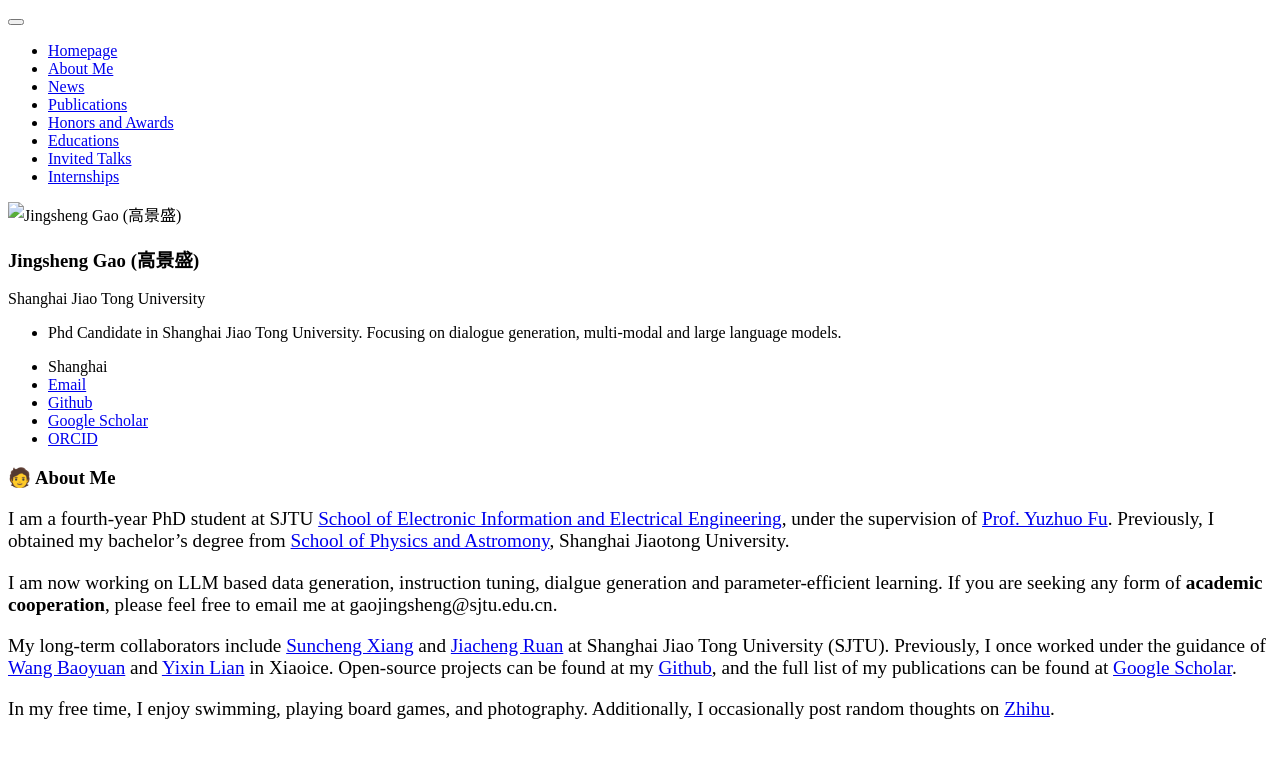
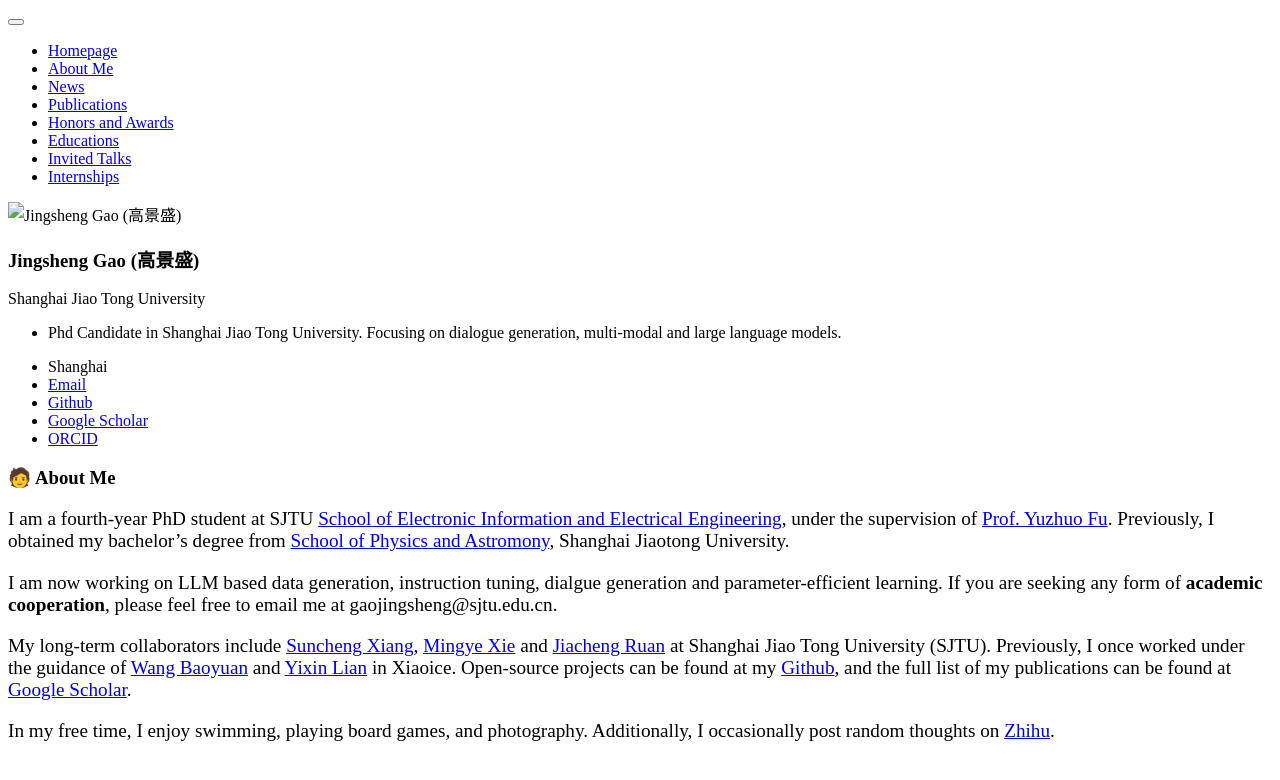
Before and after one commit to jerrynchen/jerrynchen.github.io, a Jekyll site: the page built from _pages/includes/intro.md, in a window 1280 px wide. Shown: the top 780 px of the page. Built offline with Jekyll 4.4.1, drawn with Linux system fonts in a browser that asks for light colours; our own code applies the rules of GitHub Pages for plain Markdown files.

Commit message:
upload all

```diff
--- a/_pages/includes/intro.md
+++ b/_pages/includes/intro.md
@@ -6,7 +6,7 @@ I am a fourth-year PhD student at SJTU [School of Electronic Information and Ele
 
 I am now working on LLM based data generation, instruction tuning, dialgue generation and parameter-efficient learning. If you are seeking any form of **academic cooperation**, please feel free to email me at gaojingsheng@sjtu.edu.cn.
 
-My long-term collaborators include [Suncheng Xiang](https://jeremyxsc.github.io/) and [Jiacheng Ruan](https://jcruan519.github.io/) at Shanghai Jiao Tong University (SJTU). Previously, I once worked under the guidance of [Wang Baoyuan](https://sites.google.com/site/zjuwby/home) and [Yixin Lian](https://lianyixin.github.io/profile/) in Xiaoice. Open-source projects can be found at my [Github](https://github.com/gaojingsheng/), and the full list of my publications can be found at [Google Scholar](https://scholar.google.com/citations?view_op=list_works&hl=en&hl=en&user=O4o2aQcAAAAJ).
+My long-term collaborators include [Suncheng Xiang](https://jeremyxsc.github.io/), [Mingye Xie](https://myronxie.github.io/) and [Jiacheng Ruan](https://jcruan519.github.io/) at Shanghai Jiao Tong University (SJTU). Previously, I once worked under the guidance of [Wang Baoyuan](https://sites.google.com/site/zjuwby/home) and [Yixin Lian](https://lianyixin.github.io/profile/) in Xiaoice. Open-source projects can be found at my [Github](https://github.com/gaojingsheng/), and the full list of my publications can be found at [Google Scholar](https://scholar.google.com/citations?view_op=list_works&hl=en&hl=en&user=O4o2aQcAAAAJ).
 
 <!-- I am expected to graduate in 2025. If you have any **suitable job recommendations**, please feel free to contact me. -->
 
```
